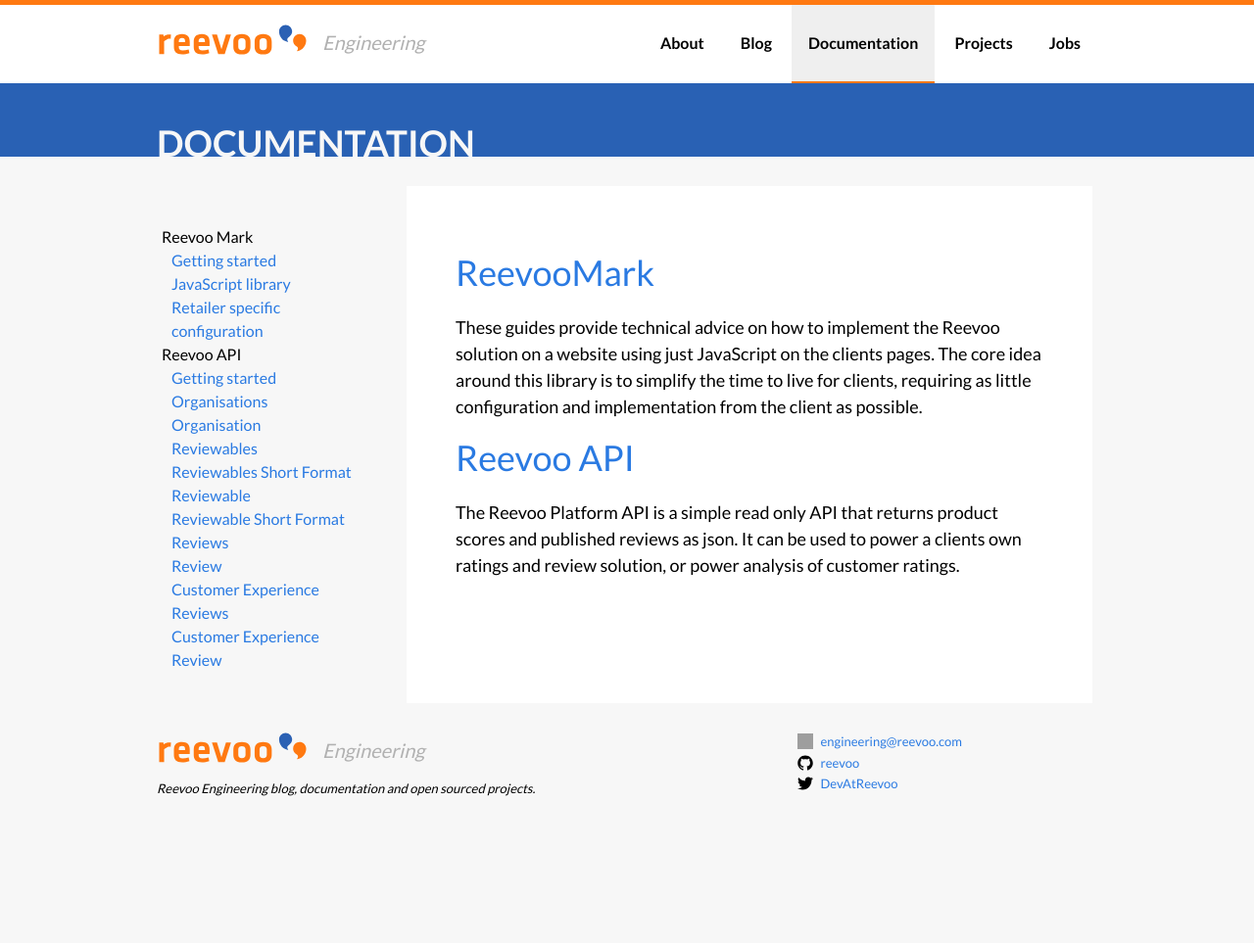
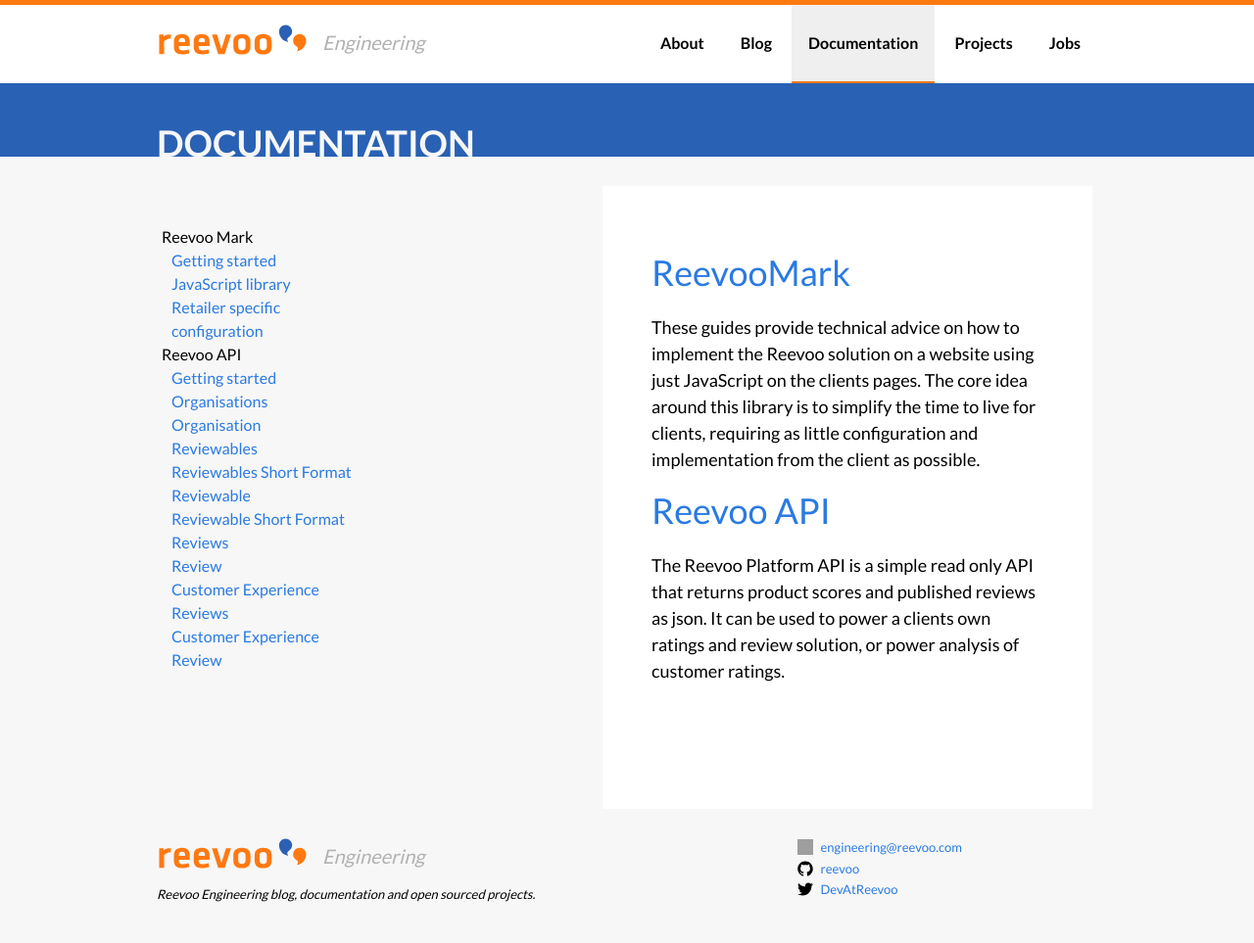
Before and after one commit to reevoo/reevoo.github.io, a Jekyll site: the page built from docs/index.markdown, in a window 1280 px wide. Shown: the whole page at 98% size. Built offline with Jekyll 4.4.1, drawn with Linux system fonts in a browser that asks for light colours; before the commit the page ends 900 px from its top, so only the background shows below that; grey boxes are pictures that could not be loaded.

Commit message:
Documentation page iPad fixes.

```diff
--- a/css/main.css
+++ b/css/main.css
@@ -612,6 +612,10 @@
   #jobs-page-banner {
     width: 706px;
   }
+
+  .content-container {
+    max-width: 500px;
+  }
 }
 
 @media screen and (max-width: 750px) {
```
